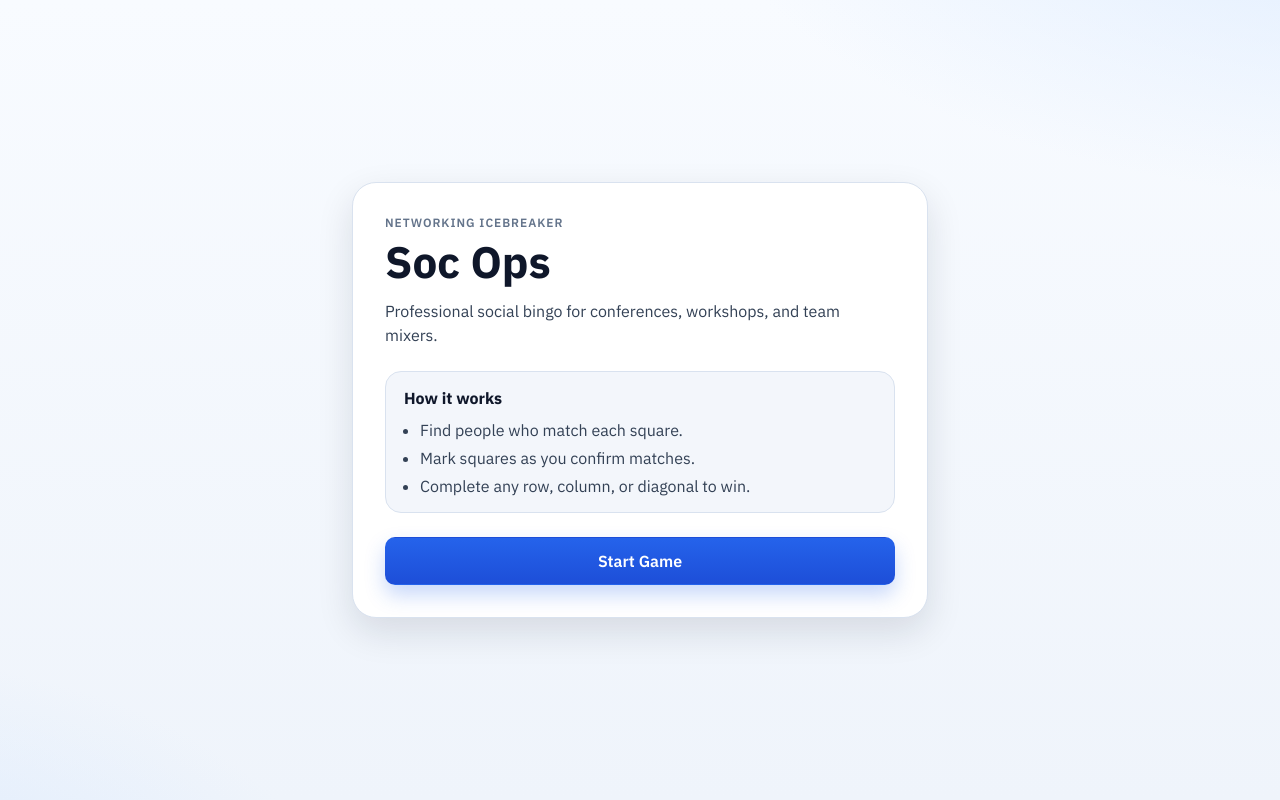
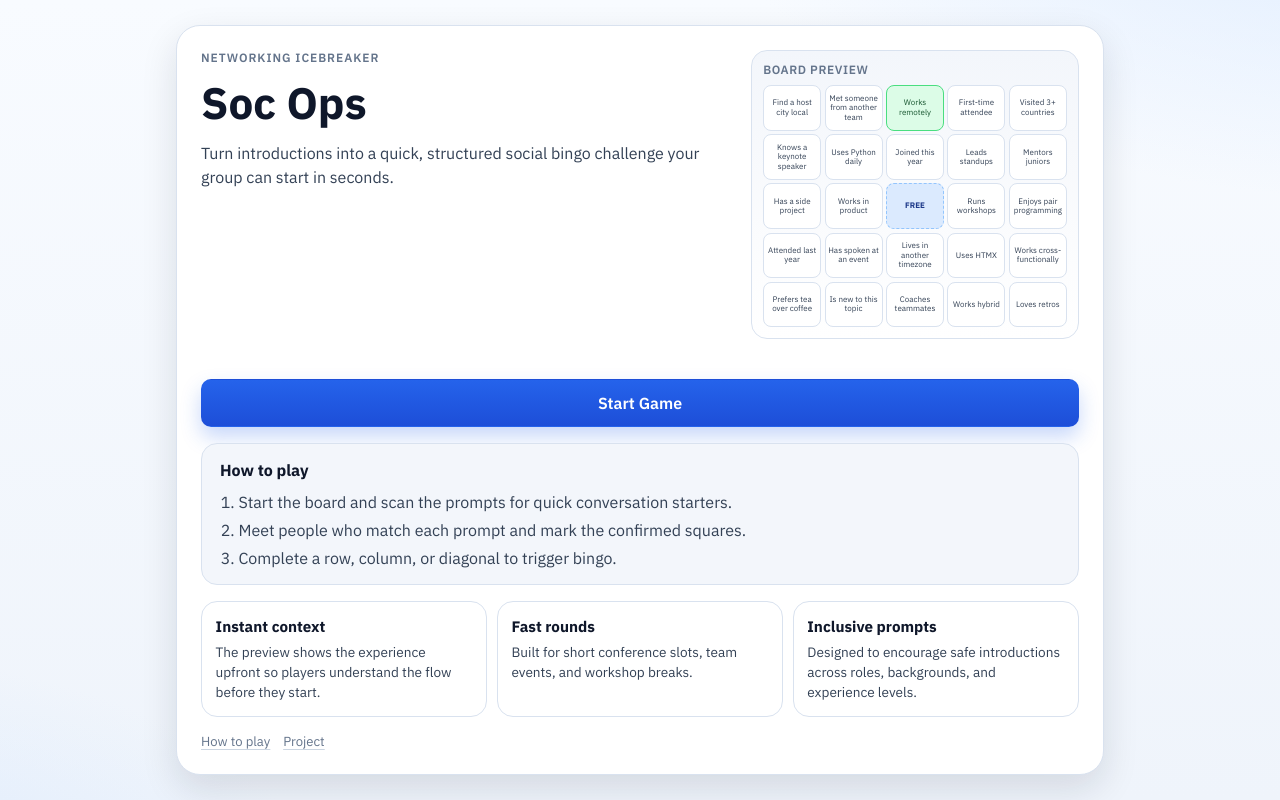
Before and after one commit to fbrase-itk/my-soc-ops-python, a FastAPI app: page / in a window 1280 px wide. Run offline with FastAPI, Linux system fonts and the light colour scheme.

Commit message:
feat: implement variation C narrative start screen with board preview
Agent-Logs-Url: https://github.com/fbrase-itk/my-soc-ops-python/sessions/1cfdc521-6278-4d68-a351-dc9e268fd66c

Co-authored-by: fbrase-itk <13256683+fbrase-itk@users.noreply.github.com>

```diff
--- a/app/static/css/app.css
+++ b/app/static/css/app.css
@@ -75,13 +75,25 @@ body {
 }
 
 .start-card {
-    width: min(100%, 36rem);
+    width: min(100%, 58rem);
     background: var(--bg-1);
     border: 1px solid var(--line);
     border-radius: var(--radius-lg);
     box-shadow: var(--shadow-md);
-    padding: 2rem;
+    padding: 1.35rem;
     animation: enter-up 280ms ease-out;
+    display: grid;
+    gap: 1rem;
+}
+
+.start-hero {
+    display: grid;
+    gap: 0.95rem;
+}
+
+.start-hero-copy {
+    display: grid;
+    gap: 0.35rem;
 }
 
 .start-kicker,
@@ -102,14 +114,64 @@ body {
 }
 
 .start-subtitle {
-    margin: 0.75rem 0 0;
+    margin: 0.55rem 0 0;
     color: var(--text-1);
     font-size: 1rem;
     line-height: 1.5;
 }
 
+.start-preview {
+    border: 1px solid var(--line);
+    background: linear-gradient(180deg, var(--bg-0) 0%, var(--bg-1) 100%);
+    border-radius: var(--radius-md);
+    padding: 0.7rem;
+    animation: pop-in 320ms ease-out 120ms both;
+}
+
+.start-preview-label {
+    margin: 0 0 0.5rem;
+    color: var(--text-2);
+    font-size: 0.75rem;
+    font-weight: 600;
+    letter-spacing: 0.05em;
+    text-transform: uppercase;
+}
+
+.start-preview-grid {
+    display: grid;
+    grid-template-columns: repeat(5, minmax(0, 1fr));
+    gap: 0.22rem;
+}
+
+.start-preview-cell {
+    min-height: 2.85rem;
+    border: 1px solid var(--line);
+    border-radius: 8px;
+    background: var(--bg-1);
+    color: var(--text-1);
+    font-size: 0.5rem;
+    line-height: 1.2;
+    text-align: center;
+    display: grid;
+    place-items: center;
+    padding: 0.15rem;
+}
+
+.start-preview-cell-marked {
+    background: var(--success-bg);
+    border-color: var(--success-line);
+    color: #14532d;
+}
+
+.start-preview-cell-free {
+    background: var(--accent-soft);
+    border-style: dashed;
+    border-color: #93c5fd;
+    color: #1e3a8a;
+    font-weight: 700;
+}
+
 .start-rules {
-    margin-top: 1.5rem;
     border: 1px solid var(--line);
     background: var(--bg-0);
     border-radius: var(--radius-md);
@@ -121,12 +183,55 @@ body {
     font-size: 1rem;
 }
 
-.start-rules ul {
+.start-rules ol {
     margin: 0;
-    padding-left: 1rem;
+    padding-left: 1.15rem;
     color: var(--text-1);
     display: grid;
     gap: 0.5rem;
+}
+
+.start-features {
+    display: grid;
+    grid-template-columns: repeat(1, minmax(0, 1fr));
+    gap: 0.6rem;
+}
+
+.start-feature-card {
+    border: 1px solid var(--line);
+    border-radius: var(--radius-md);
+    background: var(--bg-1);
+    padding: 0.85rem;
+}
+
+.start-feature-card h3 {
+    margin: 0;
+    font-size: 0.95rem;
+}
+
+.start-feature-card p {
+    margin: 0.45rem 0 0;
+    color: var(--text-1);
+    font-size: 0.85rem;
+    line-height: 1.45;
+}
+
+.start-footer {
+    display: flex;
+    flex-wrap: wrap;
+    gap: 0.8rem;
+    font-size: 0.82rem;
+    color: var(--text-2);
+}
+
+.start-footer a {
+    color: inherit;
+    text-decoration-color: #cbd5e1;
+    text-underline-offset: 0.16rem;
+}
+
+.start-footer a:hover {
+    color: var(--text-1);
 }
 
 .btn {
@@ -438,3 +543,18 @@ body {
         font-size: 0.68rem;
     }
 }
+
+@media (min-width: 860px) {
+    .start-card {
+        padding: 1.5rem;
+    }
+
+    .start-hero {
+        grid-template-columns: minmax(0, 1fr) minmax(0, 20.5rem);
+        align-items: start;
+    }
+
+    .start-features {
+        grid-template-columns: repeat(3, minmax(0, 1fr));
+    }
+}
--- a/app/templates/components/start_screen.html
+++ b/app/templates/components/start_screen.html
@@ -1,16 +1,41 @@
 <div id="game-container" class="start-shell" role="main" aria-live="polite">
     <section class="start-card" aria-labelledby="start-title">
-        <p class="start-kicker">Networking Icebreaker</p>
-        <h1 id="start-title" class="start-title">Soc Ops</h1>
-        <p class="start-subtitle">Professional social bingo for conferences, workshops, and team mixers.</p>
-
-        <div class="start-rules" aria-label="How to play">
-            <h2>How it works</h2>
-            <ul>
-                <li>Find people who match each square.</li>
-                <li>Mark squares as you confirm matches.</li>
-                <li>Complete any row, column, or diagonal to win.</li>
-            </ul>
+        <div class="start-hero">
+            <div class="start-hero-copy">
+                <p class="start-kicker">Networking Icebreaker</p>
+                <h1 id="start-title" class="start-title">Soc Ops</h1>
+                <p class="start-subtitle">Turn introductions into a quick, structured social bingo challenge your group can start in seconds.</p>
+            </div>
+            <div class="start-preview" aria-hidden="true">
+                <p class="start-preview-label">Board preview</p>
+                <div class="start-preview-grid">
+                    <span class="start-preview-cell">Find a host city local</span>
+                    <span class="start-preview-cell">Met someone from another team</span>
+                    <span class="start-preview-cell start-preview-cell-marked">Works remotely</span>
+                    <span class="start-preview-cell">First-time attendee</span>
+                    <span class="start-preview-cell">Visited 3+ countries</span>
+                    <span class="start-preview-cell">Knows a keynote speaker</span>
+                    <span class="start-preview-cell">Uses Python daily</span>
+                    <span class="start-preview-cell">Joined this year</span>
+                    <span class="start-preview-cell">Leads standups</span>
+                    <span class="start-preview-cell">Mentors juniors</span>
+                    <span class="start-preview-cell">Has a side project</span>
+                    <span class="start-preview-cell">Works in product</span>
+                    <span class="start-preview-cell start-preview-cell-free">FREE</span>
+                    <span class="start-preview-cell">Runs workshops</span>
+                    <span class="start-preview-cell">Enjoys pair programming</span>
+                    <span class="start-preview-cell">Attended last year</span>
+                    <span class="start-preview-cell">Has spoken at an event</span>
+                    <span class="start-preview-cell">Lives in another timezone</span>
+                    <span class="start-preview-cell">Uses HTMX</span>
+                    <span class="start-preview-cell">Works cross-functionally</span>
+                    <span class="start-preview-cell">Prefers tea over coffee</span>
+                    <span class="start-preview-cell">Is new to this topic</span>
+                    <span class="start-preview-cell">Coaches teammates</span>
+                    <span class="start-preview-cell">Works hybrid</span>
+                    <span class="start-preview-cell">Loves retros</span>
+                </div>
+            </div>
         </div>
 
         <button
@@ -21,5 +46,34 @@
             aria-label="Start game session">
             Start Game
         </button>
+
+        <div class="start-rules" id="how-to-play" aria-labelledby="how-to-play-title">
+            <h2 id="how-to-play-title">How to play</h2>
+            <ol>
+                <li>Start the board and scan the prompts for quick conversation starters.</li>
+                <li>Meet people who match each prompt and mark the confirmed squares.</li>
+                <li>Complete a row, column, or diagonal to trigger bingo.</li>
+            </ol>
+        </div>
+
+        <div class="start-features" aria-label="Product highlights">
+            <article class="start-feature-card">
+                <h3>Instant context</h3>
+                <p>The preview shows the experience upfront so players understand the flow before they start.</p>
+            </article>
+            <article class="start-feature-card">
+                <h3>Fast rounds</h3>
+                <p>Built for short conference slots, team events, and workshop breaks.</p>
+            </article>
+            <article class="start-feature-card">
+                <h3>Inclusive prompts</h3>
+                <p>Designed to encourage safe introductions across roles, backgrounds, and experience levels.</p>
+            </article>
+        </div>
+
+        <footer class="start-footer" aria-label="Start screen links">
+            <a href="#how-to-play">How to play</a>
+            <a href="https://github.com/fbrase-itk/my-soc-ops-python" target="_blank" rel="noopener noreferrer">Project</a>
+        </footer>
     </section>
 </div>
```
Also changed, not shown: tests/test_api.py (+7 -0 lines).
